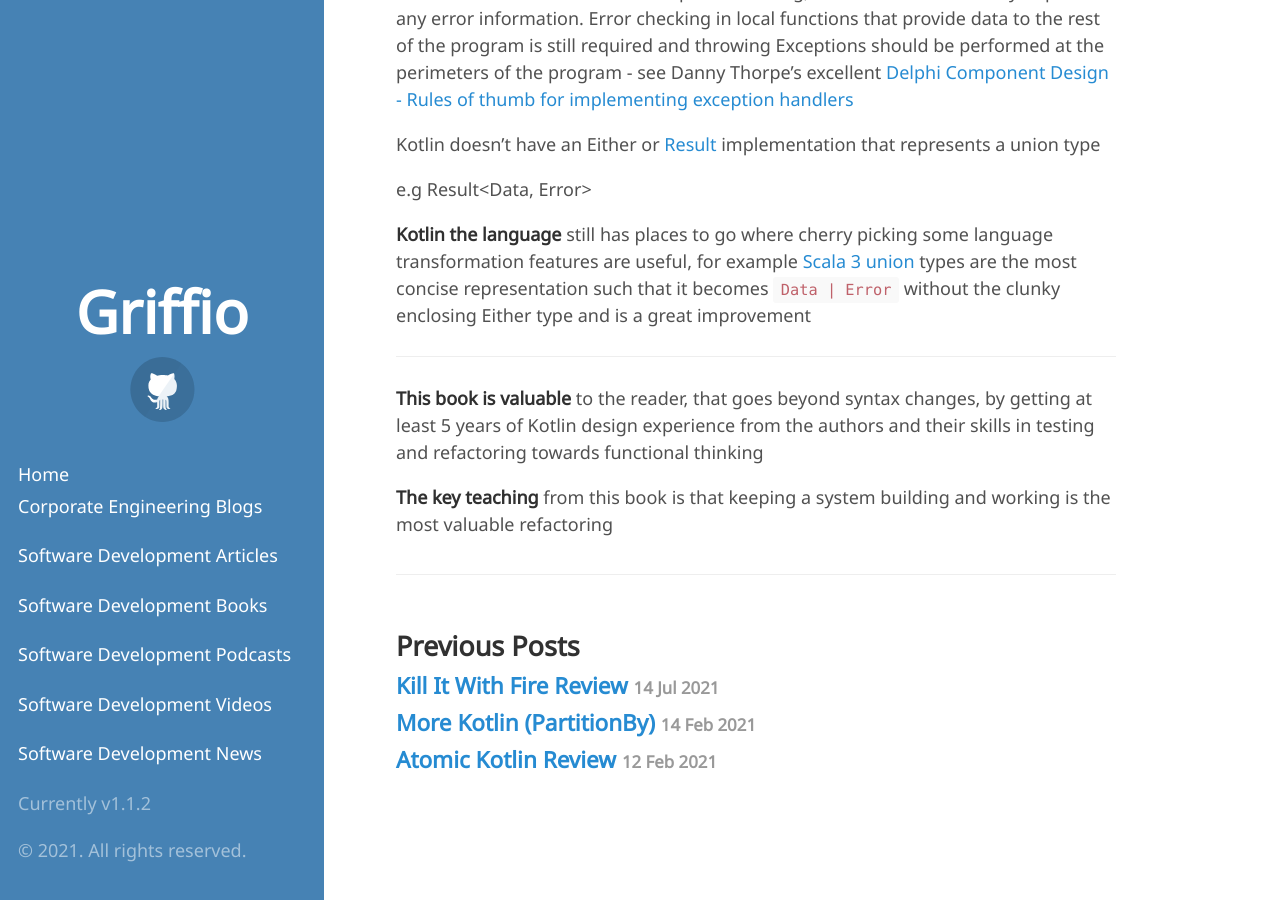
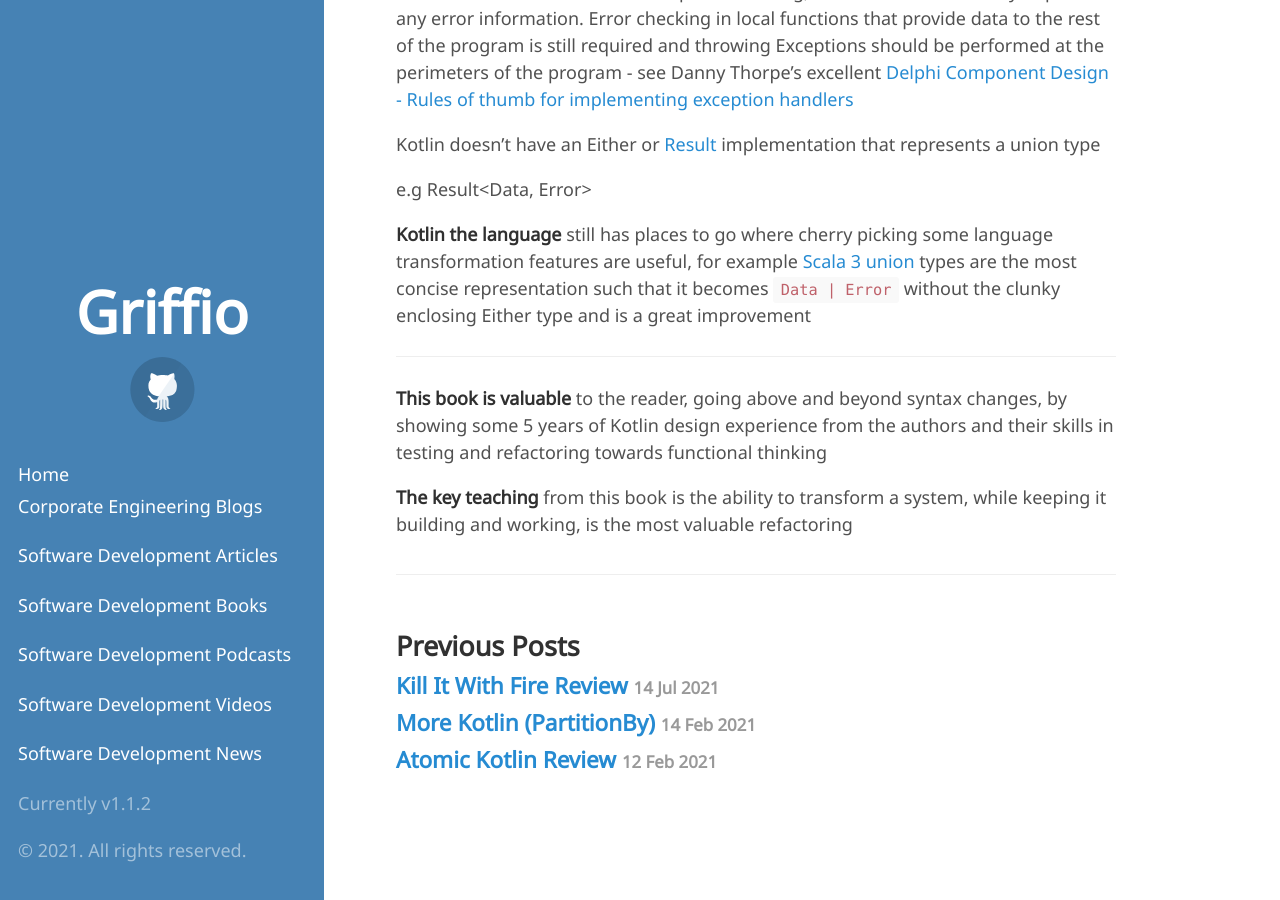
Before and after one commit to griffio/griffio.github.io, a Jekyll site: the page built from _posts/2021-09-10-Java-To-Kotlin-Review.md, in a window 1280 px wide and 900 px high, scrolled down 2258 px. Built offline with Jekyll 4.4.1, drawn with Linux system fonts in a browser that asks for light colours; some web fonts are replaced.

Commit message:
Update 2021-09-10-Java-To-Kotlin-Review.md

```diff
--- a/_posts/2021-09-10-Java-To-Kotlin-Review.md
+++ b/_posts/2021-09-10-Java-To-Kotlin-Review.md
@@ -64,6 +64,6 @@ e.g Result<Data, Error>
 
 ---
 
-**This book is valuable** to the reader, that goes beyond syntax changes, by getting at least 5 years of Kotlin design experience from the authors and their skills in testing and refactoring towards functional thinking
+**This book is valuable** to the reader, going above and beyond syntax changes, by showing some 5 years of Kotlin design experience from the authors and their skills in testing and refactoring towards functional thinking
 
-**The key teaching** from this book is that keeping a system building and working is the most valuable refactoring
+**The key teaching** from this book is the ability to transform a system, while keeping it building and working, is the most valuable refactoring
```
